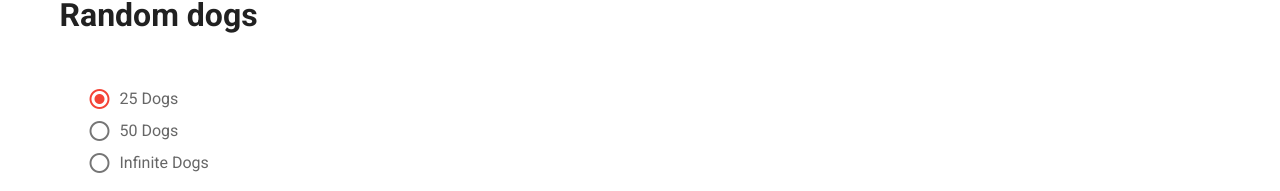
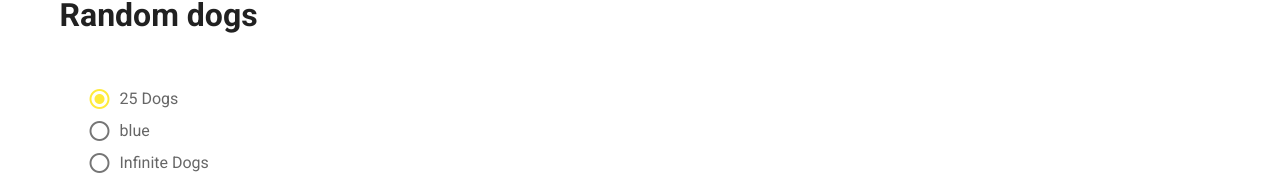
Before and after one commit to new-media-art/aufgabe-dog-api, a Vue app: page / in a window 1280 px wide. Shown: the part 247-438 px from the top of the page. Built offline with nearby package versions, Linux system fonts and the light colour scheme; no server answers.

Commit message:
filtering works

```diff
--- a/src/components/DogGallery.vue
+++ b/src/components/DogGallery.vue
@@ -18,12 +18,12 @@
             >
               <v-radio
                 label="25 Dogs"
-                color="red"
+                color="yellow"
                 value= "25"
               ></v-radio>
               <v-radio
-                label="50 Dogs"
-                color="red darken-3"
+                label="blue"
+                color="green"
                 value="50"
               ></v-radio>
               <v-radio
```
